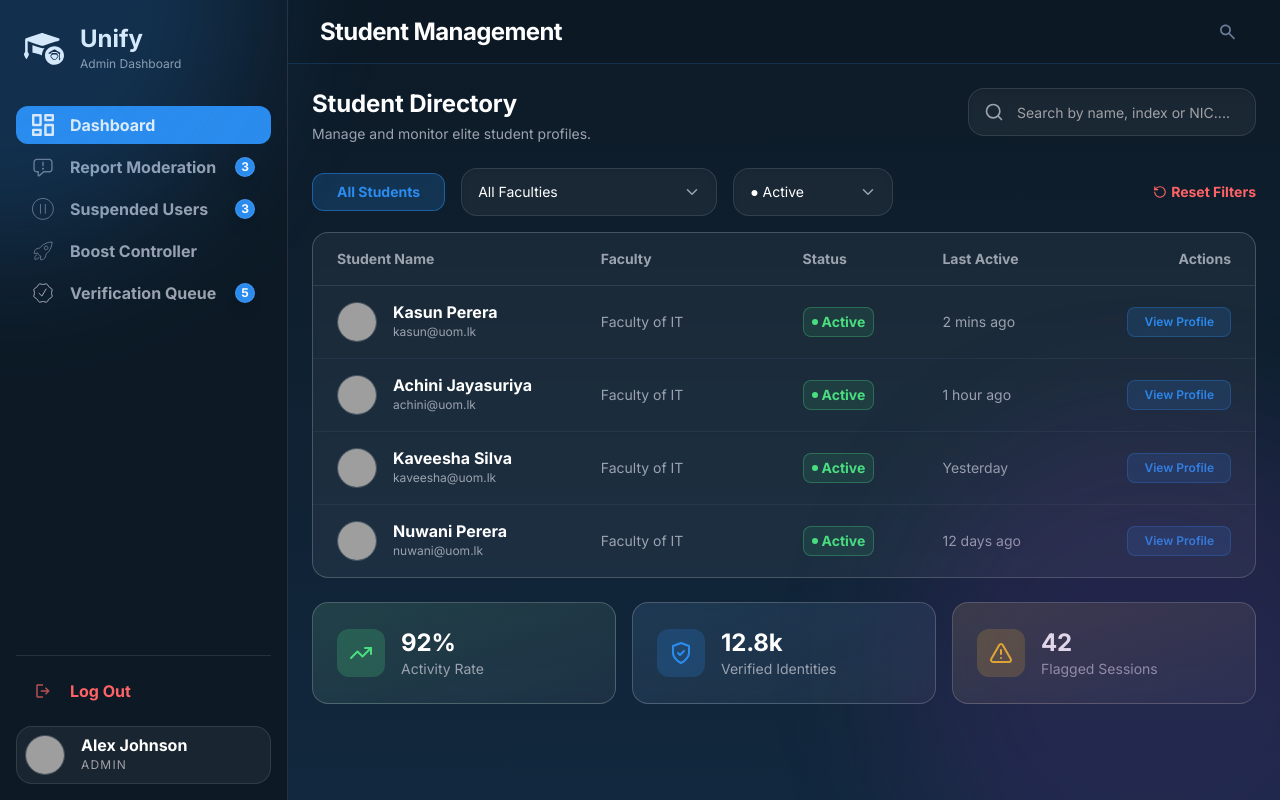
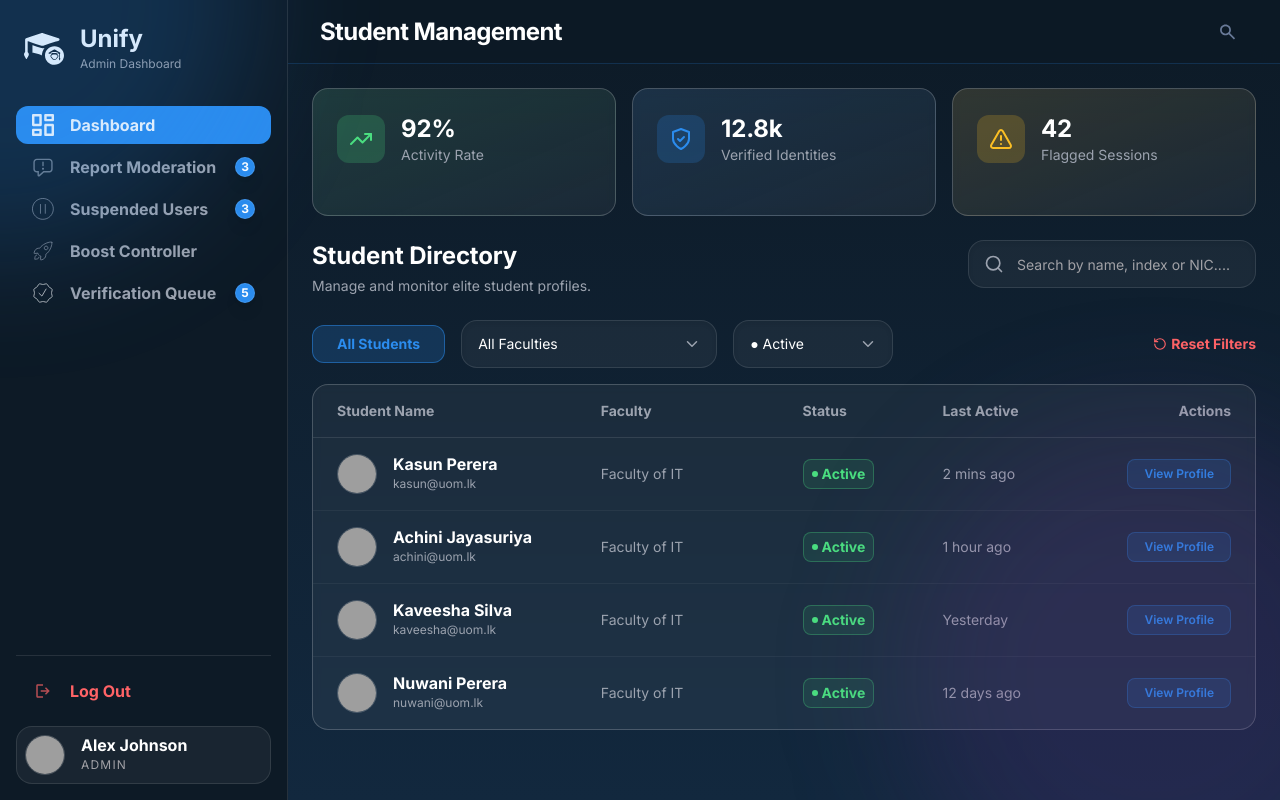
Before and after one commit to Shehan-Dinusha/Unify, a React (Vite) app in the folder frontend/: page /student-management in a window 1280 px wide. Built offline with nearby package versions, Linux system fonts and the light colour scheme; grey boxes are pictures that could not be loaded.

Commit message:
Placed Detailed Tiles on the Top

```diff
--- a/frontend/src/pages/StudentManagement.jsx
+++ b/frontend/src/pages/StudentManagement.jsx
@@ -63,9 +63,9 @@ const statusOptions = [
     { value: 'suspended', label: '● Suspended' },
 ];
 
-// ─── Stat Footer Cards ──────────────────────────────────────────────────────
+// ─── Stat Tiles ─────────────────────────────────────────────────────────────
 
-const footerStats = [
+const studentStats = [
     {
         icon: TrendingUp,
         iconBg: 'bg-state-success/20',
@@ -123,6 +123,22 @@ const StudentManagement = () => {
             pageTitle="Student Management"
             verificationCount={mockRequests.length}
         >
+            {/* ── Top Stats Row ─────────────────────────────────── */}
+            <div className="grid grid-cols-3 gap-md mb-lg">
+                {studentStats.map((stat, i) => (
+                    <Card key={i} variant="container" className={`${stat.cardBg} h-32 flex items-center`}>
+                        <div className="flex items-center gap-md">
+                            <div className={`w-12 h-12 rounded-xl flex items-center justify-center ${stat.iconBg}`}>
+                                <stat.icon size={24} className={stat.iconColor} />
+                            </div>
+                            <div>
+                                <span className="text-heading-small text-text-primary">{stat.value}</span>
+                                <p className="text-body-small text-text-secondary">{stat.label}</p>
+                            </div>
+                        </div>
+                    </Card>
+                ))}
+            </div>
             {/* ── Header Row ────────────────────────────────────── */}
             <div className="flex items-start justify-between mb-lg">
                 <div>
@@ -248,22 +264,7 @@ const StudentManagement = () => {
                 ))}
             </div>
 
-            {/* ── Footer Stats ──────────────────────────────────── */}
-            <div className="grid grid-cols-3 gap-md">
-                {footerStats.map((stat, i) => (
-                    <Card key={i} variant="container" className={`${stat.cardBg}`}>
-                        <div className="flex items-center gap-md">
-                            <div className={`w-12 h-12 rounded-xl flex items-center justify-center ${stat.iconBg}`}>
-                                <stat.icon size={24} className={stat.iconColor} />
-                            </div>
-                            <div>
-                                <span className="text-heading-small text-text-primary">{stat.value}</span>
-                                <p className="text-body-small text-text-secondary">{stat.label}</p>
-                            </div>
-                        </div>
-                    </Card>
-                ))}
-            </div>
+
         </MainLayout>
     );
 };
```
